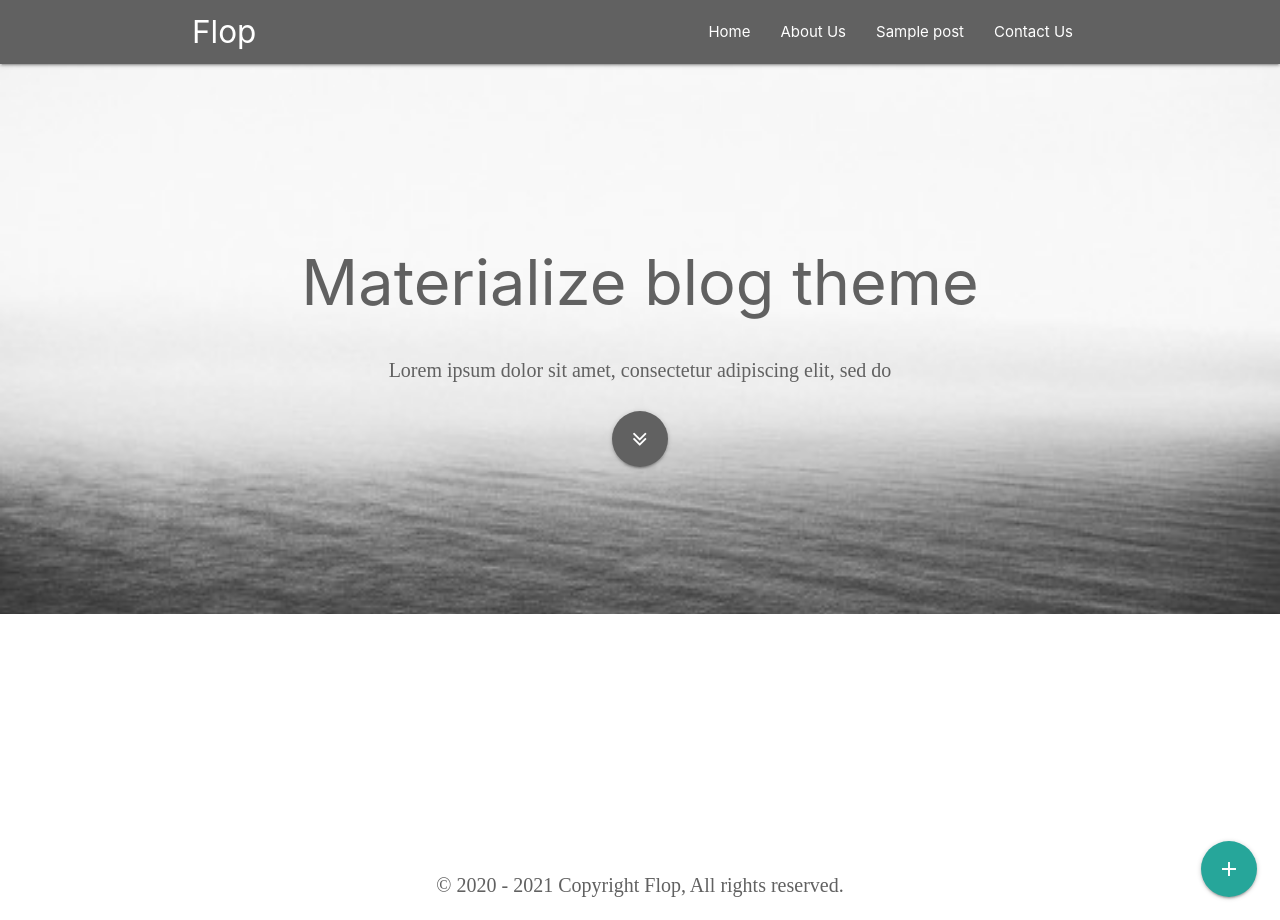
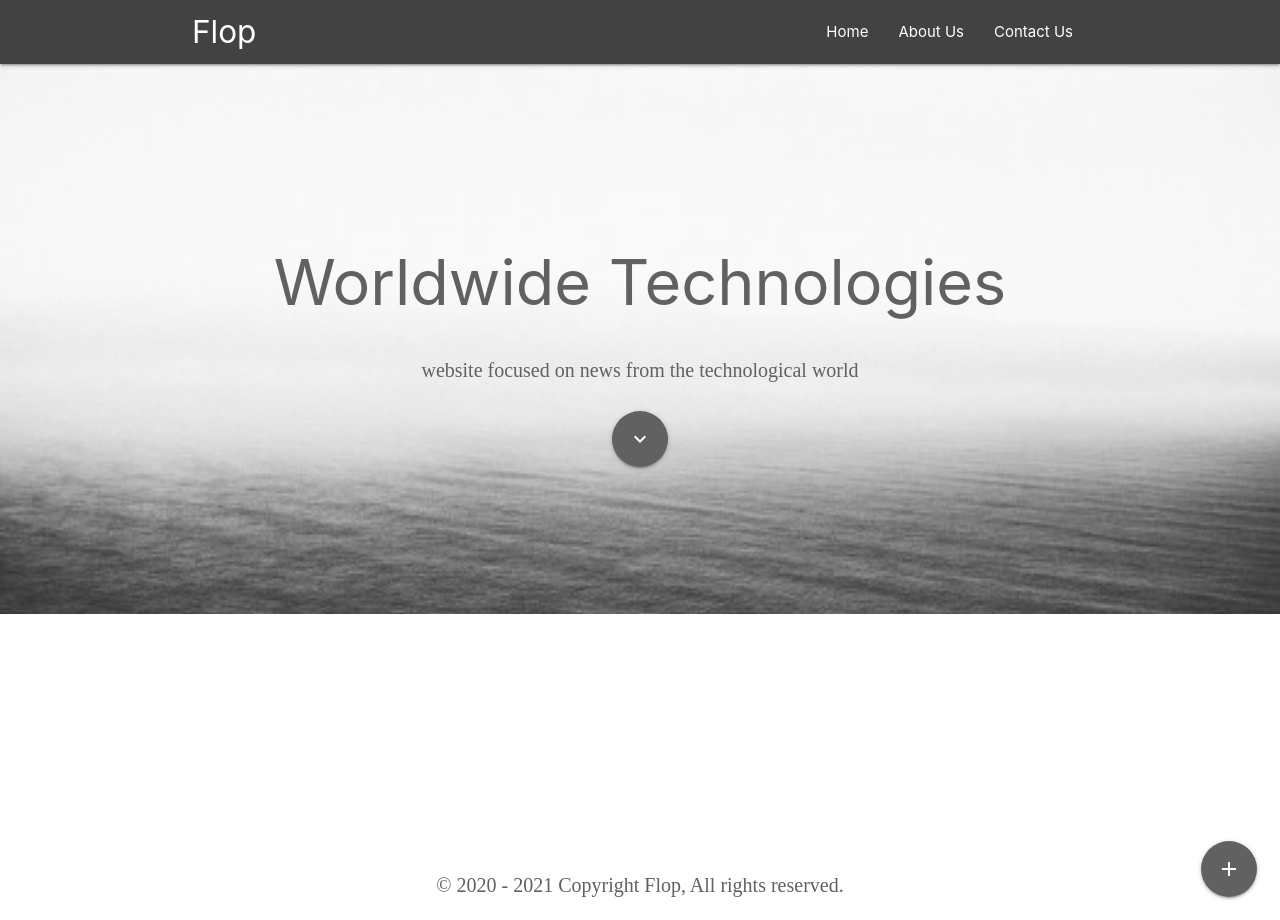
Before and after one commit to LucasSantus/blog, a Django app: page / in a window 1280 px wide. Run offline with Django 3.2, Linux system fonts and the light colour scheme; the visitor is signed in with stand-in values (Sample User, id 1); data that the repository does not hold is empty; some libraries are stand-ins or nearby versions.

Commit message:
implementando estilização index

```diff
--- a/static/css/index.css
+++ b/static/css/index.css
@@ -7,6 +7,34 @@ body {
 
 main {
   flex: 1 0 auto;
+}
+
+/* TEMPLATE index */
+#ul-sidenav a{
+  background-color: #424242;
+  color: white;
+}
+#ul-sidenav a:hover{
+  background-color: #e0e0e0;
+  color: #424242;
+}
+
+#floating-action-index a{
+  background-color: #616161;
+  color:white;
+}
+
+#floating-action-index a:hover{
+  background-color: #9e9e9e;
+  color:white;
+}
+
+#floating-action-start{
+  background-color: #616161;
+}
+
+#floating-action-start:hover{
+  background-color: #9e9e9e;
 }
 
 /* TEMPLATE post_new */
@@ -48,13 +76,13 @@ main {
   background-color: #212121;
   color: white;
   margin-top:1px;
+  margin-right: 7px;
 }
 
 #modal-back .modal-footer a:hover{
   background-color: #757575;
   color: white;
 }
-
 
 /* TEMPLATE post_edit */
 #form-edit .input-field input{
--- a/templates/bases/base.html
+++ b/templates/bases/base.html
@@ -29,6 +29,7 @@
 
         <!-- Import Java Script Materialize -->
         <script type="text/javascript" src="{% static 'js/materialize.min.js' %}" defer></script>
+
         <!-- Scripts JavaScripts -->
         <script>
             $(document).ready(function(){
@@ -72,25 +73,21 @@
 
     <body>
         <header>
-
-            <nav class="grey darken-2">
+            <nav class="grey darken-3">
                 <div class="nav-wrapper container">
                     <a href="/" class="brand-logo">Flop</a>
                     <a href="/" data-target="mobile-demo" class="sidenav-trigger"><i class="material-icons">menu</i></a>
-                    <ul class="right hide-on-med-and-down">
+                    <ul id="ul-sidenav" class="right hide-on-med-and-down">
                         <li><a href="/">Home</a></li>
                         <li><a href="/">About Us</a></li>
-                        <li><a href="/">Sample post</a></li>
                         <li><a href="/">Contact Us</a></li>
                     </ul>
                 </div>
             </nav>
-
             <ul class="sidenav" id="mobile-demo">
                 <li><a class="sidenav-close right" href="/"><i class="material-icons">close</i></a></li>
                 <li><a href="/">Home</a></li>
                 <li><a href="/">About Us</a></li>
-                <li><a href="/">Sample post</a></li>
                 <li><a href="/">Contact Us</a></li>
             </ul>
 
--- a/templates/cadastro/post_new.html
+++ b/templates/cadastro/post_new.html
@@ -37,7 +37,7 @@
                 <p>Do you really want to continue this action?</p>
             </div>
             <div class="modal-footer">
-                <a href="#" class="modal-close waves-effect waves-light btn btn-flat">EXIT</a>
+                <a href="" class="modal-close waves-effect waves-light btn btn-flat">EXIT</a>
                 <a href="/" class="modal-close waves-effect waves-light btn btn-flat">CONFIRM</a>
             </div>
         </div>
--- a/templates/home/index.html
+++ b/templates/home/index.html
@@ -1,17 +1,23 @@
 {% extends 'bases/base.html' %}
 
 {% load static %}
+
+{% block title %}
+    Home | Flop
+{% endblock %}
 
 {% block parallax %}
     <div id="banner" class="parallax-container valign-wrapper">
         <div class="section no-pad-bot">
             <div class="container valign">
-                <h1 class="header center grey-text text-darken-2">Materialize blog theme</h1>
+                <h1 class="header center grey-text text-darken-2">Worldwide Technologies</h1>
                 <div class="row center">
-                    <h5 class="header col s12 light grey-text text-darken-2">Lorem ipsum dolor sit amet, consectetur adipiscing elit, sed do</h5>
+                    <h5 class="header col s12 light grey-text text-darken-2">website focused on news from the technological world</h5>
                 </div>
                 <div class="row center">
-                    <a href="#start-post" class="btn-floating btn-large waves-effect waves-light grey darken-2 head-link"><i class="fa fa-angle-double-down"></i></a>
+                    <a id="floating-action-start" href="#start-post" class="btn-floating btn-large waves-effect waves-light head-link">
+                    <i class="large material-icons">keyboard_arrow_down</i>
+                </a>
                 </div>
             </div>
         </div>
@@ -24,7 +30,7 @@
 {% block content %}
     <div class="container" id="start-post">
         {% if user.is_authenticated %}
-            <div class="fixed-action-btn top">
+            <div id="floating-action-index" class="fixed-action-btn top">
                 <a href="{% url 'post_new' %}" class="btn-floating btn-large">
                     <i class="large material-icons">add</i>
                 </a>
@@ -35,15 +41,15 @@
                 {% for post in list_posts %}
                     <div class="post-preview">
                         <a href="{% url 'post_detail' pk=post.pk %}">
-                            <h4 class="post-title titleFont">
-                            {{ post.title }}
+                            <h4 class="post-title titleFont" style="width:auto">
+                                {{ post.title }}
                             </h4>
-                        </a>
-                            <h6 class="post-subtitle subTitleFont">
+                            <h6 class="post-subtitle subTitleFont" style="width:auto">
                                 {{ post.subtitle }}
                                 dssfasdds
                             </h6>
-                    <p class="post-meta">{{ post.published_date }}<a href=""> | {{ post.author }}</a></p>
+                        </a>
+                        <p class="post-meta">{{ post.published_date }} | <a href="">{{ post.author }}</a></p>
                     </div>
                     <div class="divider grey lighten-2"></div>
                 {% endfor %}
```
